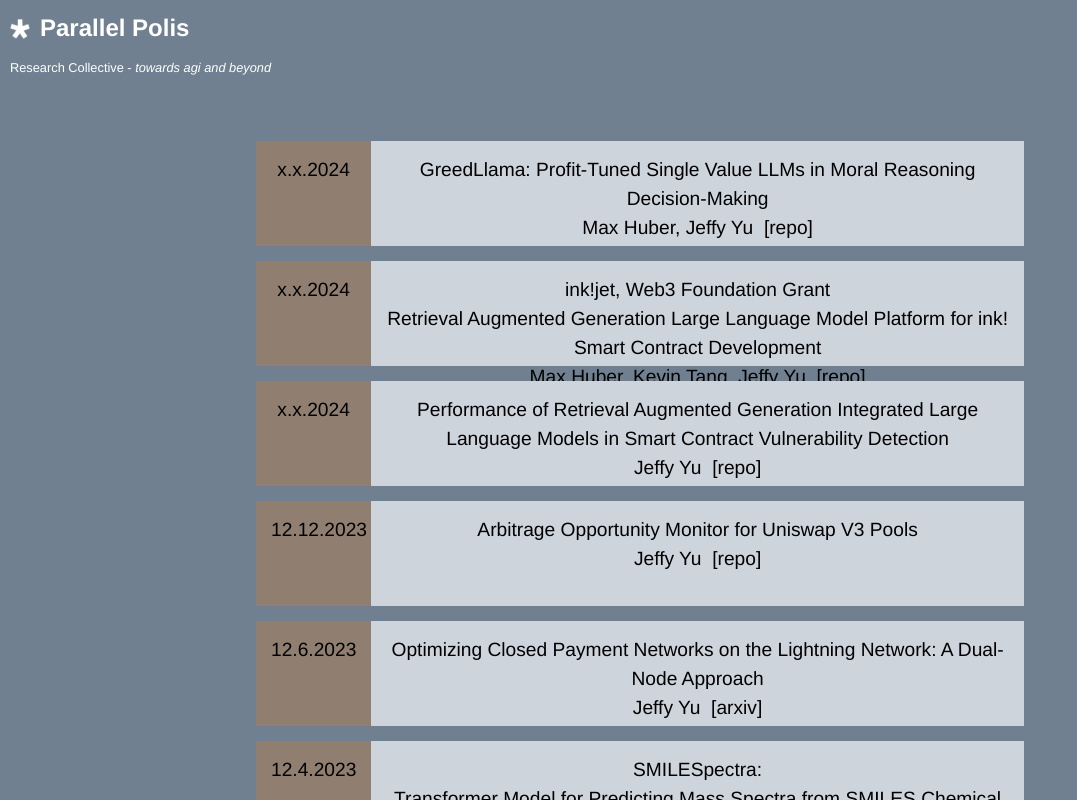
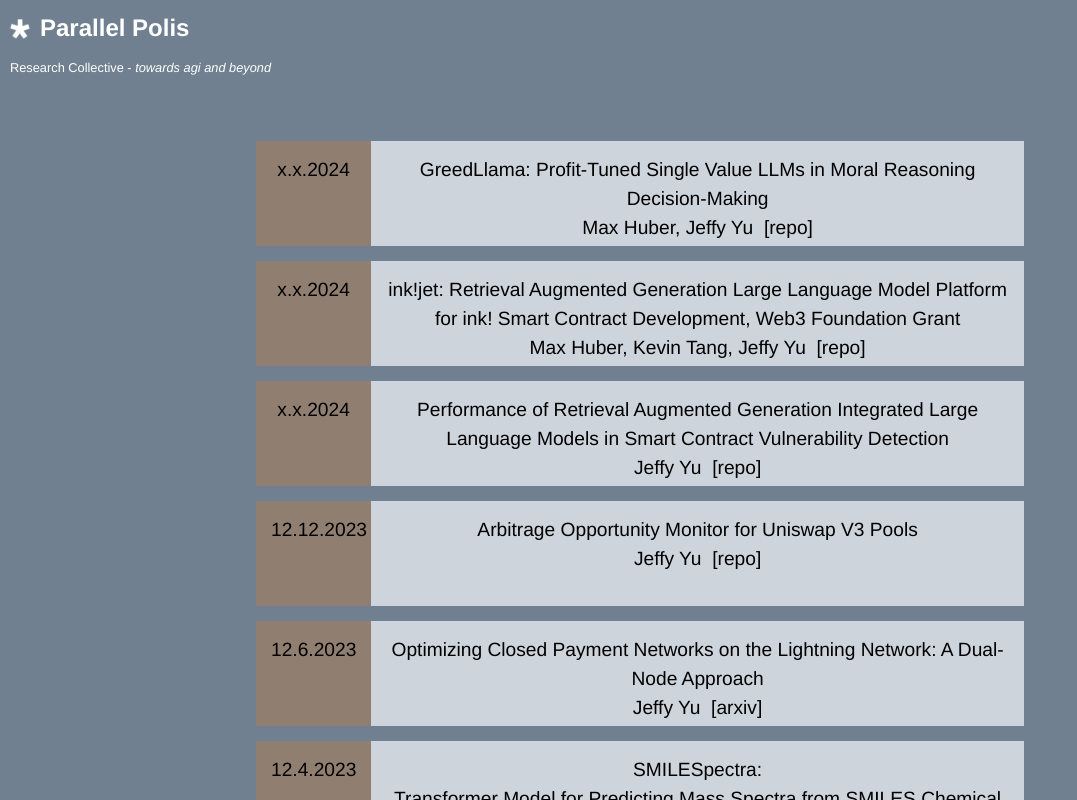
Before and after one commit to yu-jeffy/parallelpolis, a Next.js app: page / in a window 1280 px wide. Shown: the whole page, without its empty margins (0-1077 px from the left). Built offline with nearby package versions, Linux system fonts and the light colour scheme.

Commit message:
Update index.tsx

```diff
--- a/pages/index.tsx
+++ b/pages/index.tsx
@@ -14,8 +14,7 @@
   },
   {
     date: 'x.x.2024',
-    title: 'ink!jet, Web3 Foundation Grant',
-    description: 'Retrieval Augmented Generation Large Language Model Platform for ink! Smart Contract Development',
+    description: 'ink!jet: Retrieval Augmented Generation Large Language Model Platform for ink! Smart Contract Development, Web3 Foundation Grant',
     author: 'Max Huber, Kevin Tang, Jeffy Yu',
     link: 'https://github.com/yu-jeffy/ink-jet',
     linkText: '[repo]'
```
